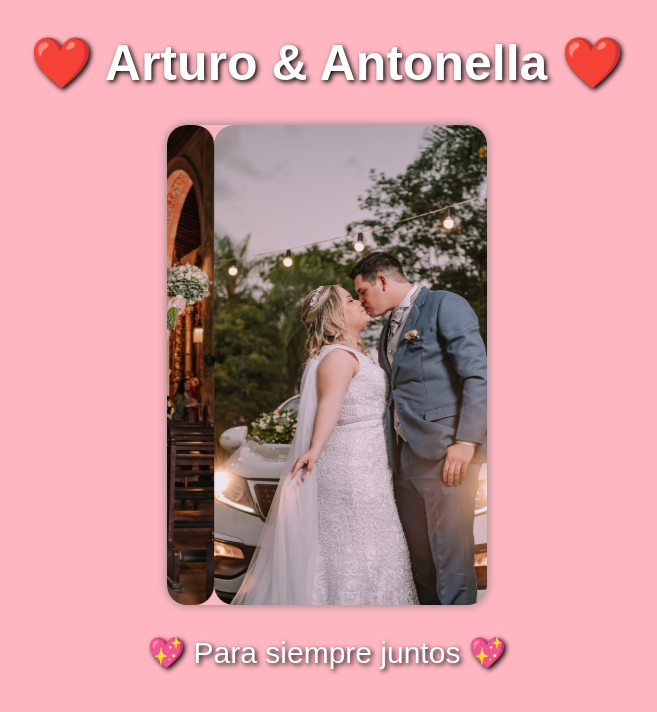
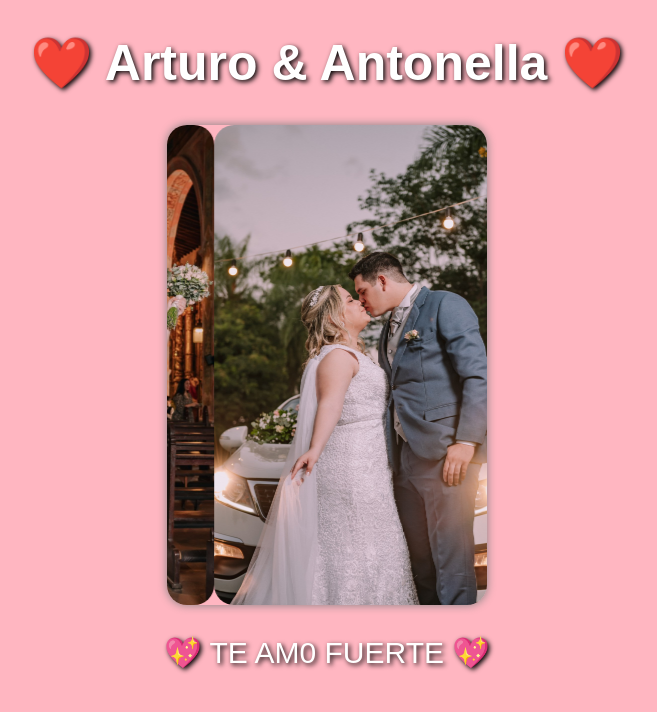
Before and after one commit to Acristaldo/artuyanto, a plain HTML site: page index.html in a window 1280 px wide. Shown: the whole page, without its empty margins (313-970 px from the left). Drawn offline with Linux system fonts and the light colour scheme.

Commit message:
Update index.html

```diff
--- a/index.html
+++ b/index.html
@@ -52,7 +52,7 @@
                 <img src="121_MAG_3046.JPG" alt="Felices juntos">
             </div>
         </div>
-        <p style="font-size: 30px; color: white; text-shadow: 2px 2px 5px black;">💖 Para siempre juntos 💖</p>
+        <p style="font-size: 30px; color: white; text-shadow: 2px 2px 5px black;">💖 TE AM0 FUERTE 💖</p>
     </div>
     <script>
         let index = 0;
```
